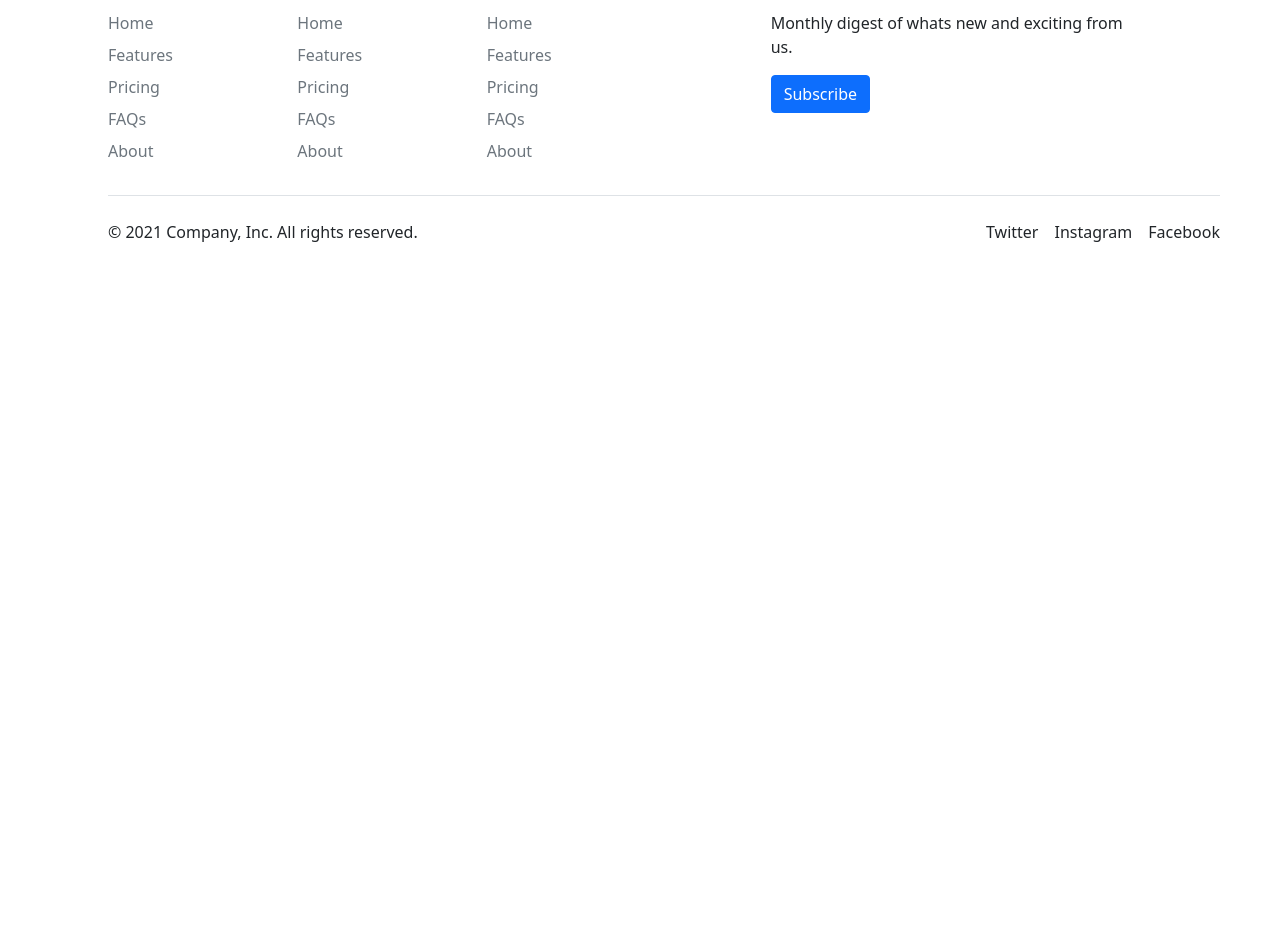
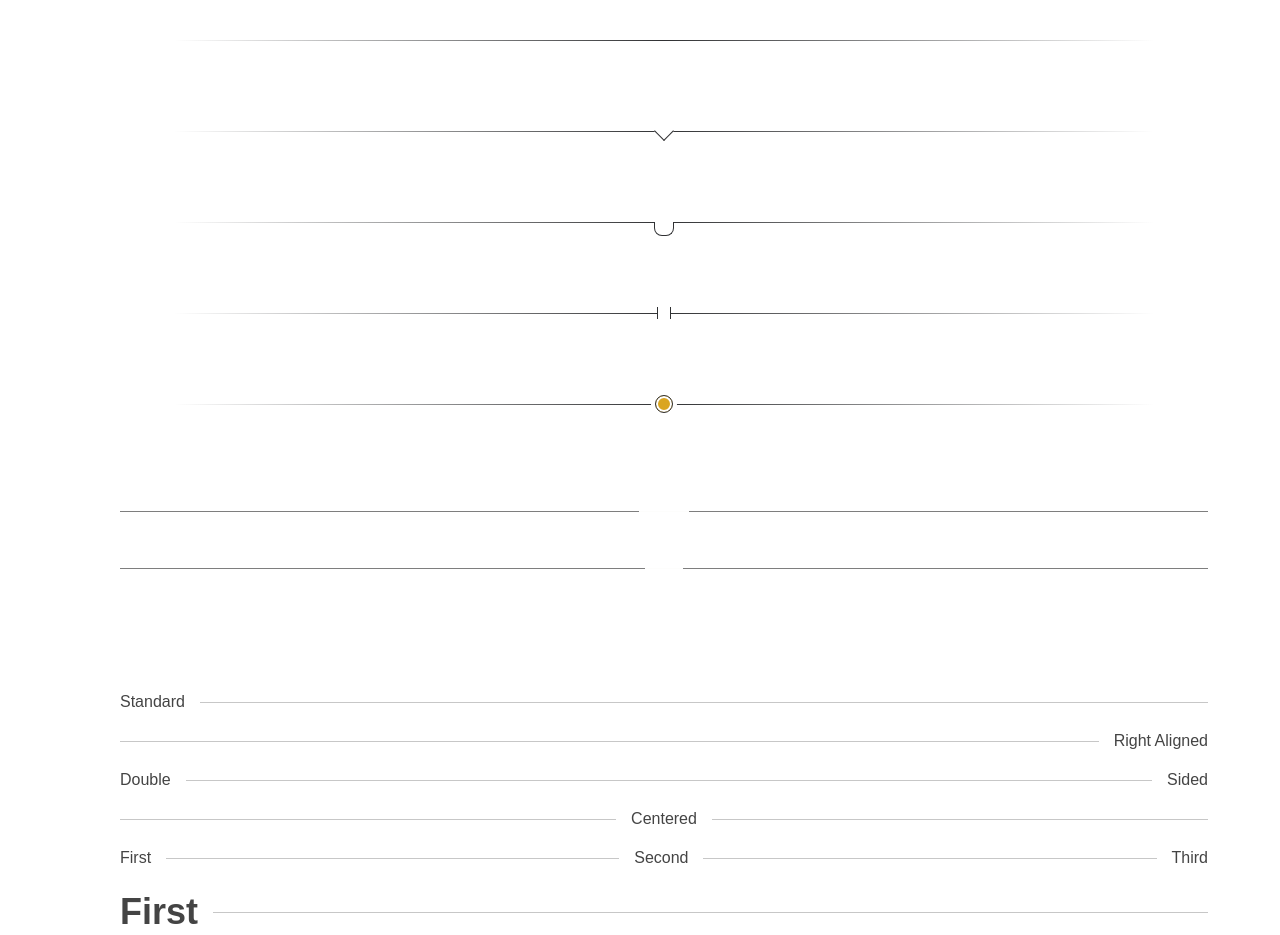
Before and after one commit to roundcodebox/aarambam, a React (Create React App) app: page /horizontallines in a window 1280 px wide. Shown: the part 162-1097 px from the top of the page. Before the commit the page ends 800 px from the top, so only its background shows below. Built offline with nearby package versions, Linux system fonts and the light colour scheme.

Commit message:
feat: added the basic horizontal lines and modifications are required

```diff
--- a/src/App.js
+++ b/src/App.js
@@ -40,6 +40,7 @@ import Features from './Components/Features/Features';
 import Grids from './Components/Grids/Grids';
 import Tooltips from './Components/Tooltips/Tooltips';
 import Sidebar from './Pages/Layouts/Sidebar';
+import HorizontalLines from './Components/HorizontalLines/HorizontalLines';
 
 function App() {
   return (
@@ -83,6 +84,7 @@ function App() {
         <Route path="/tooltips" element={<Tooltips />} />
         <Route path="/sidebar" element={<Sidebar />} />
         <Route path="/dashboard" element={<Dashboard />} />
+        <Route path="/horizontallines" element={<HorizontalLines />} />
 
         <Route path="*" element={<ErrorPage />} />
       </Routes>
--- /dev/null
+++ b/src/Components/HorizontalLines/HorizontalLines.jsx
@@ -0,0 +1,94 @@
+import React from 'react';
+import './HorizontalLines.scss';
+
+function HorizontalLines() {
+  return (
+    <div className="container px-4 py-5">
+      <div className="row g-5 py-5">
+        <div className="col-sm-12 col-lg-12">
+          <div className="wrapper">
+            <div className="divider div-transparent" />
+            <div className="divider div-transparent div-arrow-down" />
+            <div className="divider div-transparent div-tab-down" />
+            <div className="divider div-transparent div-stopper" />
+            <div className="divider div-transparent div-dot" />
+          </div>
+          <div className="wrapper">
+            <hr className="hr-text" data-content="AND" />
+            <br />
+            <hr className="hr-text" data-content="OR" />
+          </div>
+          <div className="text-hr">
+            <span className="text-hr__text">Standard</span>
+          </div>
+
+          <div className="text-hr text-hr--right">
+            <span className="text-hr__text">Right Aligned</span>
+          </div>
+
+          <div className="text-hr text-hr--double">
+            <span className="text-hr__text">Double</span>
+            <span className="text-hr__text">Sided</span>
+          </div>
+
+          <div className="text-hr text-hr--center">
+            <span className="text-hr__text">Centered</span>
+          </div>
+
+          <div className="text-hr text-hr--triple">
+            <span className="text-hr__text">First</span>
+            <span className="text-hr__text">Second</span>
+            <span className="text-hr__text">Third</span>
+          </div>
+
+          <div className="text-hr text-hr--loud">
+            <span className="text-hr__text">First</span>
+          </div>
+
+          <div className="text-hr text-hr--double text-hr--loud">
+            <span className="text-hr__text">First</span>
+            <span className="text-hr__text">Second</span>
+          </div>
+
+          <br />
+          <hr className="style1" />
+          <br />
+          <hr className="style2" />
+          <br />
+          <hr className="style3" />
+          <br />
+          <hr className="style4" />
+          <br />
+          <hr className="style5" />
+          <br />
+          <hr className="style6" />
+          <br />
+          <hr className="style7" />
+          <br />
+          <hr className="style8" />
+          <br />
+          <hr className="style9" />
+          <br />
+          <hr className="style10" />
+          <br />
+          <hr className="style11" />
+          <br />
+          <hr className="style12" />
+          <br />
+          <hr className="style13" />
+          <br />
+          <hr className="style14" />
+          <br />
+          <hr className="style15" />
+          <br />
+          <hr className="style16" />
+          <br />
+          <hr className="style17" />
+          <br />
+          <hr className="style18" />
+        </div>
+      </div>
+    </div>
+  );
+}
+export default HorizontalLines;
--- /dev/null
+++ b/src/Components/HorizontalLines/HorizontalLines.scss
@@ -0,0 +1,362 @@
+// start of scss code the div horizontal lines
+.wrapper {
+  padding-bottom: 90px;
+}
+
+.divider {
+  position: relative;
+  margin-top: 90px;
+  height: 1px;
+}
+
+.div-transparent:before {
+  content: '';
+  position: absolute;
+  top: 0;
+  left: 5%;
+  right: 5%;
+  width: 90%;
+  height: 1px;
+  background-image: linear-gradient(
+    to right,
+    transparent,
+    rgb(48, 49, 51),
+    transparent
+  );
+}
+
+.div-arrow-down:after {
+  content: '';
+  position: absolute;
+  z-index: 1;
+  top: -7px;
+  left: calc(50% - 7px);
+  width: 14px;
+  height: 14px;
+  transform: rotate(45deg);
+  background-color: white;
+  border-bottom: 1px solid rgb(48, 49, 51);
+  border-right: 1px solid rgb(48, 49, 51);
+}
+
+.div-tab-down:after {
+  content: '';
+  position: absolute;
+  z-index: 1;
+  top: 0;
+  left: calc(50% - 10px);
+  width: 20px;
+  height: 14px;
+  background-color: white;
+  border-bottom: 1px solid rgb(48, 49, 51);
+  border-left: 1px solid rgb(48, 49, 51);
+  border-right: 1px solid rgb(48, 49, 51);
+  border-radius: 0 0 8px 8px;
+}
+
+.div-stopper:after {
+  content: '';
+  position: absolute;
+  z-index: 1;
+  top: -6px;
+  left: calc(50% - 7px);
+  width: 14px;
+  height: 12px;
+  background-color: white;
+  border-left: 1px solid rgb(48, 49, 51);
+  border-right: 1px solid rgb(48, 49, 51);
+}
+
+.div-dot:after {
+  content: '';
+  position: absolute;
+  z-index: 1;
+  top: -9px;
+  left: calc(50% - 9px);
+  width: 18px;
+  height: 18px;
+  background-color: goldenrod;
+  border: 1px solid rgb(48, 49, 51);
+  border-radius: 50%;
+  box-shadow: inset 0 0 0 2px white, 0 0 0 4px white;
+}
+
+// end of scss code the div horizontal lines
+
+@mixin hr-line {
+  flex: 1;
+  background: #c7c7c7;
+  content: '';
+  height: 1px;
+}
+
+$padding: 15px;
+
+.text-hr {
+  display: flex;
+  align-items: center;
+  font-family: sans-serif;
+  width: 100%;
+  margin: 15px auto;
+  color: #444;
+
+  &__text {
+    padding-right: $padding;
+
+    &:not(:first-child) {
+      display: none;
+    }
+  }
+
+  &::after {
+    @include hr-line;
+  }
+
+  &--right {
+    .text-hr__text {
+      order: 1;
+      padding: 0 0 0 $padding;
+    }
+  }
+
+  &--double {
+    .text-hr__text {
+      &:nth-child(2) {
+        order: 1;
+        display: inline;
+        padding: 0 0 0 $padding;
+      }
+    }
+  }
+
+  &--center {
+    &::before {
+      @include hr-line;
+    }
+
+    .text-hr__text {
+      padding: 0 $padding;
+    }
+  }
+
+  &--triple {
+    .text-hr__text {
+      &:nth-child(2) {
+        order: 2;
+        display: inline;
+        padding: 0 $padding;
+      }
+
+      &:nth-child(3) {
+        order: 4;
+        display: inline;
+        padding: 0 0 0 $padding;
+      }
+    }
+
+    &::after {
+      order: 3;
+    }
+
+    &::before {
+      @include hr-line;
+      order: 1;
+    }
+  }
+
+  &--loud {
+    .text-hr__text {
+      font-size: 36px;
+      font-weight: bold;
+
+      &:nth-child(2) {
+        font-size: 12px;
+        font-weight: normal;
+      }
+    }
+  }
+}
+
+// start of scss code the and OR div horizontal lines
+
+.hr-text {
+  line-height: 1em;
+  position: relative;
+  outline: 0;
+  border: 0;
+  color: black;
+  text-align: center;
+  height: 1.5em;
+  opacity: 0.5;
+  &:before {
+    content: '';
+    // use the linear-gradient for the fading effect
+    // use a solid background color for a solid bar
+    background: linear-gradient(to right, transparent, #818078, transparent);
+    position: absolute;
+    left: 0;
+    top: 50%;
+    width: 100%;
+    height: 1px;
+  }
+  &:after {
+    content: attr(data-content);
+    position: relative;
+    display: inline-block;
+    color: black;
+
+    padding: 0 0.5em;
+    line-height: 1.5em;
+    // this is really the only tricky part, you need to specify the background color of the container element...
+    color: #818078;
+    background-color: #fcfcfa;
+  }
+}
+
+// end of scss code the and OR div horizontal lines
+
+hr.style1 {
+  border-top: 1px solid #8c8b8b;
+}
+
+hr.style2 {
+  border-top: 3px double #8c8b8b;
+}
+
+hr.style3 {
+  border-top: 1px dashed #8c8b8b;
+}
+
+hr.style4 {
+  border-top: 1px dotted #8c8b8b;
+}
+
+hr.style5 {
+  background-color: #fff;
+  border-top: 2px dashed #8c8b8b;
+}
+
+hr.style6 {
+  background-color: #fff;
+  border-top: 2px dotted #8c8b8b;
+}
+
+hr.style7 {
+  border-top: 1px solid #8c8b8b;
+  border-bottom: 1px solid #fff;
+}
+
+hr.style8 {
+  border-top: 1px solid #8c8b8b;
+  border-bottom: 1px solid #fff;
+}
+hr.style8:after {
+  content: '';
+  display: block;
+  margin-top: 2px;
+  border-top: 1px solid #8c8b8b;
+  border-bottom: 1px solid #fff;
+}
+
+hr.style9 {
+  border-top: 1px dashed #8c8b8b;
+  border-bottom: 1px dashed #fff;
+}
+
+hr.style10 {
+  border-top: 1px dotted #8c8b8b;
+  border-bottom: 1px dotted #fff;
+}
+
+hr.style11 {
+  height: 6px;
+  background: url(http://ibrahimjabbari.com/images/hr-11.png) repeat-x 0 0;
+  border: 0;
+}
+
+hr.style12 {
+  height: 6px;
+  background: url(http://ibrahimjabbari.com/images/hr-12.png) repeat-x 0 0;
+  border: 0;
+}
+
+hr.style13 {
+  height: 10px;
+  border: 0;
+  box-shadow: 0 10px 10px -10px #8c8b8b inset;
+}
+
+hr.style14 {
+  border: 0;
+  height: 1px;
+  background-image: -webkit-linear-gradient(left, #f0f0f0, #8c8b8b, #f0f0f0);
+  background-image: -moz-linear-gradient(left, #f0f0f0, #8c8b8b, #f0f0f0);
+  background-image: -ms-linear-gradient(left, #f0f0f0, #8c8b8b, #f0f0f0);
+  background-image: -o-linear-gradient(left, #f0f0f0, #8c8b8b, #f0f0f0);
+}
+
+hr.style15 {
+  border-top: 4px double #8c8b8b;
+  text-align: center;
+}
+hr.style15:after {
+  content: '\002665';
+  display: inline-block;
+  position: relative;
+  top: -15px;
+  padding: 0 10px;
+  background: #f0f0f0;
+  color: #8c8b8b;
+  font-size: 18px;
+}
+
+hr.style16 {
+  border-top: 1px dashed #8c8b8b;
+}
+hr.style16:after {
+  content: '\002702';
+  display: inline-block;
+  position: relative;
+  top: -12px;
+  left: 40px;
+  padding: 0 3px;
+  background: #f0f0f0;
+  color: #8c8b8b;
+  font-size: 18px;
+}
+
+hr.style17 {
+  border-top: 1px solid #8c8b8b;
+  text-align: center;
+}
+hr.style17:after {
+  content: '§';
+  display: inline-block;
+  position: relative;
+  top: -14px;
+  padding: 0 10px;
+  background: #f0f0f0;
+  color: #8c8b8b;
+  font-size: 18px;
+  -webkit-transform: rotate(60deg);
+  -moz-transform: rotate(60deg);
+  transform: rotate(60deg);
+}
+
+hr.style18 {
+  height: 30px;
+  border-style: solid;
+  border-color: #8c8b8b;
+  border-width: 1px 0 0 0;
+  border-radius: 20px;
+}
+hr.style18:before {
+  display: block;
+  content: '';
+  height: 30px;
+  margin-top: -31px;
+  border-style: solid;
+  border-color: #8c8b8b;
+  border-width: 0 0 1px 0;
+  border-radius: 20px;
+}
--- a/src/Pages/CheatSheet.js
+++ b/src/Pages/CheatSheet.js
@@ -26,6 +26,7 @@ import Heros from '../Components/Heros/Heros';
 import Footers from '../Components/Footers/Footers';
 import Features from '../Components/Features/Features';
 import Grid from '../Components/Grids/Grids';
+import HorizontalLines from '../Components/HorizontalLines/HorizontalLines';
 
 function CheatSheet() {
   return (
@@ -57,6 +58,7 @@ function CheatSheet() {
       <Stacks />
       <Footers />
       <Grid />
+      <HorizontalLines />
     </>
   );
 }
```
